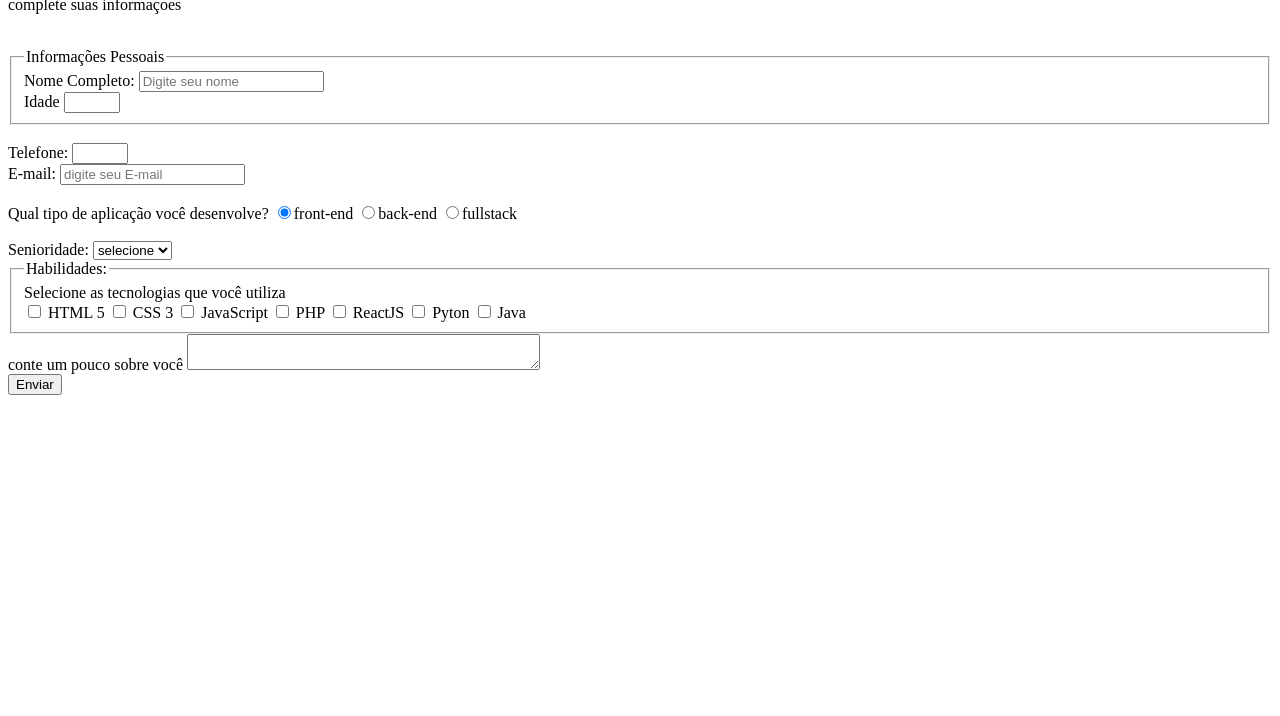
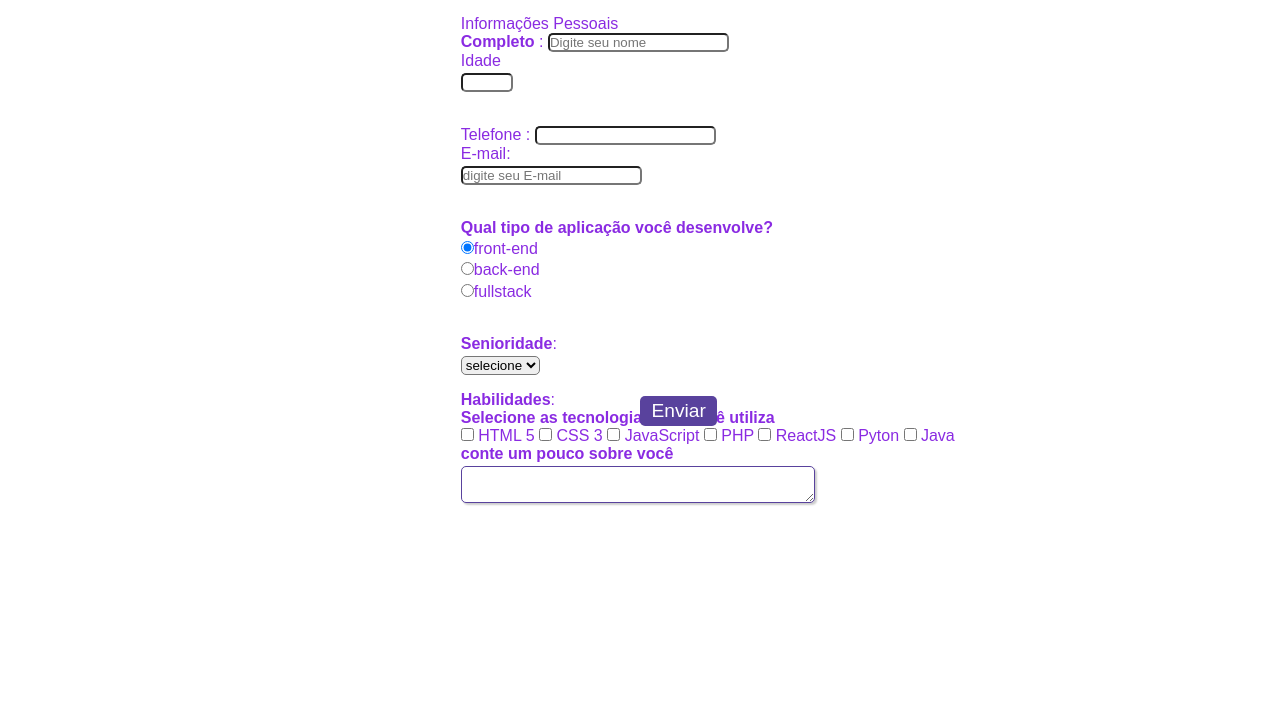
Before and after one commit to AugustoNascimento32/Formul-rio, a plain HTML site: page index.html in a window 1280 px wide. Shown: the part 84-800 px from the top of the page. Drawn offline with Linux system fonts and the light colour scheme.

Commit message:
css completed

```diff
--- a/index.html
+++ b/index.html
@@ -8,35 +8,35 @@
 </head>
 <body>
     <div>
-        <h1>cadastro</h1>
-        <p>complete suas informações</p>
+        <h1 id="title">cadastro</h1>
+        <p id="sub title">complete suas informações</p>
         <br>
     </div>
 
     <form>
-        <fieldset>
+        <fieldset class="grupo">
             <legend>Informações Pessoais</legend>
             <div>
-                <label>Nome Completo:</label>
-                <input type="text" name="nome" placeholder="Digite seu nome">
+                <label for="nome" required><strong>Completo</strong> :</label>
+                <input type="text" name="nome" id="nome" placeholder="Digite seu nome">
             </div>
-            <div>
-                <label>Idade</label>
-                <input type="number" name="idade" min="18" max="80">
+            <div class="campo">
+                <label for="idade">Idade</label>
+                <input type="number" name="idade" id="idade" min="18" max="80">
             </div>
         </fieldset>
             <br>
             <div>
-                <label>Telefone:</label>
-                <input type="number" name="telefone" min="12" max="16">
+                <label for="telefone"><strog>Telefone :</label>
+                <input type="number" name="telefone" id="telefone">
             </div>
-            <div>
-                <label>E-mail:</label>
-                <input type="email" name="e-mail" placeholder="digite seu E-mail">
+            <div class="campo">
+                <label for="email">E-mail:</label>
+                <input type="email" name="email" id="email" placeholder="digite seu E-mail" required>
             </div>
            <br>
-            <div>
-                <label> Qual tipo de aplicação você desenvolve?</label>
+            <div class="campo">
+                <label> <strong>Qual tipo de aplicação você desenvolve?</strong></label>
                 <label>
                     <input type="radio" name="devweb" value="front-end" checked>front-end
                 </label>
@@ -47,9 +47,9 @@
                     <input type="radio" name="devweb" value="fullstack">fullstack
                 </label>
             </div>
-            <div>
+            <div class="campo">
                 <br>
-                <label>Senioridade:</label>
+                <label for="senioridade"><strong>Senioridade</strong>:</label>
                 <select id="senioridade">
                     <option selected disabled value="">selecione</option>
                     <option>Junior</option>
@@ -57,9 +57,10 @@
                     <option>Sênior</option>
                 </select>
             </div>
-            <fieldset>
-                <legend>Habilidades:</legend>
-                <label>Selecione as tecnologias que você utiliza</label>
+            <fieldset class="grupo">
+                <div id="check">
+                <legend><strong>Habilidades</strong>:</legend>
+                <label><strong>Selecione as tecnologias que você utiliza</strong></label>
                 <br>
                 <input type="checkbox" id="tecnologia1" name="tecnologia1" value="HTML 5">
                 <label for="tecnologia1">HTML 5</label>
@@ -75,12 +76,13 @@
                 <label for="tecnologia6">Pyton</label>
                 <input type="checkbox" id="tecnologia7" name="tecnologia7" value="Java">
                 <label for="tecnologia7">Java</label>
+                </div>
             </fieldset>
-            <div>
-                <label>conte um pouco sobre você</label>
+            <div class="campo">
+                <label><strong>conte um pouco sobre você</strong></label>
                 <textarea row="6" style="width: 26em" id="experiência" name="experiência"></textarea>
             </div>
-            <button type="submit">Enviar</button>
+            <button class="botão" type="submit">Enviar</button>
     </form>
 </body>
 </html>
--- a/styles.css
+++ b/styles.css
@@ -0,0 +1,90 @@
+* {
+    margin: 0;
+    padding: 0;
+}
+
+#title {
+    font-family: Arial, Helvetica, sans-serif;
+    color: blueviolet;
+    margin-left: 7%;
+}
+
+#sub title {
+    font-family: Arial, Helvetica, sans-serif;
+    color: blueviolet;
+    margin-left: 10%;
+}
+
+fieldset {
+    border: 0;
+}
+
+body {
+    background-color: white;
+    font-family: Arial, Helvetica, sans-serif;
+    font-size: 1em;
+    color: blueviolet;
+    margin-left: 36%;
+    margin-top: 2%;
+    justify-content: center;
+}
+
+input, select, textarea, button {
+    border-radius: 5px;
+}
+
+.campo {
+    margin-bottom: 1em;
+}
+
+.campo label {
+    margin-bottom: 0.2em;
+    color: blueviolet;
+    display: block;
+}
+
+fieldset .grupo .campo {
+    float: left;
+    margin-right: 1em;
+}
+
+.campo input[type="text"], .campo input[type="email"] .campo select, .campo textarea {
+    padding: 0.2em;
+    border: 1px solid #59429d;
+    box-shadow: 2px 2px 2px rgba(0,0,0,0.2);
+    display: block;
+}
+
+.campo select option {
+    padding-right: 1em;
+}
+
+.campo input:focus, .campo select:focus, .campo textarea:focus {
+    background: #e0e0f8;
+}
+
+.botão {
+    font-size: 1.2em;
+    background-color: #59429d;
+    border: 0;
+    margin-bottom: 1em;
+    color: white;
+    padding: 0.2em 0.6em;
+    box-shadow: 2px 2px 2px rgba(0,0,0,0,2);
+    text-shadow: 1px 1px 1px rgba(0,0,0,0,5);
+    position: absolute;
+    top: 60%;
+    left: 50%;
+    margin-right: -50%;
+    transform: translate(-50% -50%);
+}
+
+.botão:hover {
+    background: #ccbbff;
+    box-shadow: inset 2px 2px 2px rgba(0,0,0,0.2);
+    text-shadow: none;
+}
+
+#check {
+    display: inline-block;
+}
```
